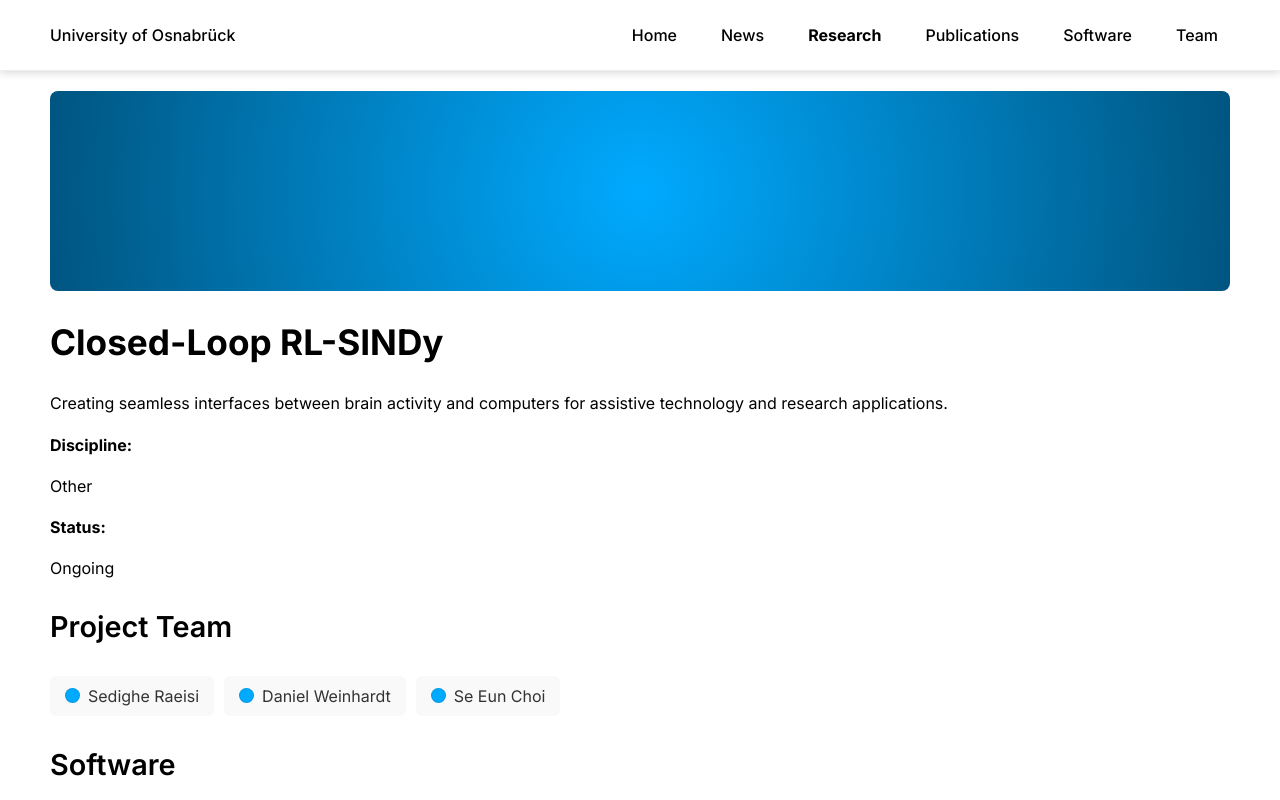
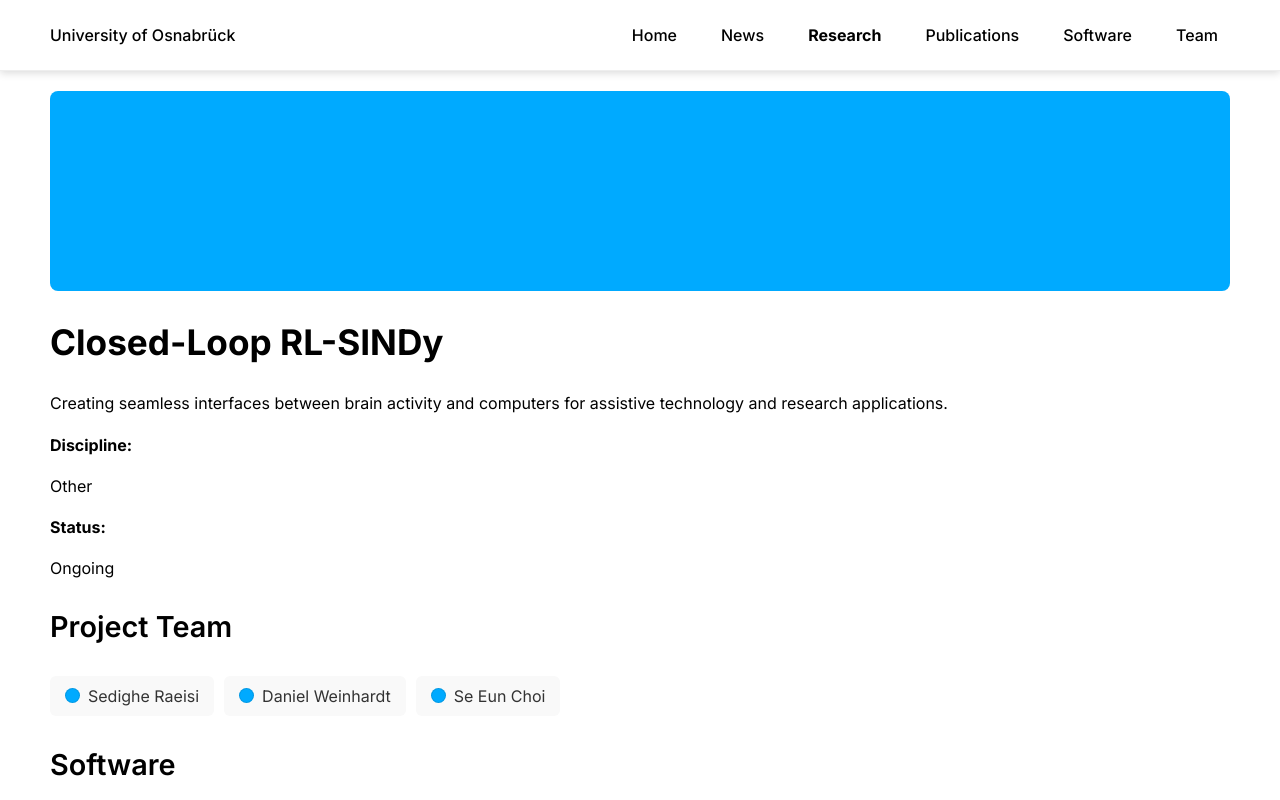
Before and after one commit to musslick/lab-website, a React (Create React App) app: page /projects/brain-computer in a window 1280 px wide. Shown: the top 800 px of the page. Built offline with nearby package versions, Linux system fonts and the light colour scheme.

Commit message:
project detail banner

```diff
--- a/src/pages/ProjectDetails.tsx
+++ b/src/pages/ProjectDetails.tsx
@@ -109,27 +109,24 @@ const ProjectDetails: React.FC = () => {
     setIsFrozen(true);
   };
 
-  // Generate dynamic gradient based on mouse position
+  // Update the gradient generation based on topics
   const generateDynamicGradient = () => {
-    if (topicColors.length === 0) return `radial-gradient(circle at center, ${baseColor} 0%, ${baseColor} 100%)`;
+    // If no topics, return the pure lab color
+    if (!project.topics || project.topics.length === 0) {
+      return baseColor;
+    }
 
-    // Get mouse position as percentage of header dimension
+    // Get mouse position as percentage of card dimension
     const { x, y } = mousePosition;
 
     // Create a dynamic position based on mouse
     const position = `circle at ${x}% ${y}%`;
 
-    // Generate gradient stops with percentages
-    const stops = topicColors.map((color, index) => {
-      if (index === topicColors.length - 1) {
-        return `${color} 100%`;
-      }
-      // Adjust distribution to make the gradient more dynamic and responsive to mouse
-      const percentage = Math.round(Math.pow(index / (topicColors.length - 1), 0.8) * 85);
-      return `${color} ${percentage}%`;
-    }).join(', ');
+    // Get topic colors from the project
+    const topicColors = getTopicColorsFromProject(project);
 
-    return `radial-gradient(${position}, ${stops})`;
+    // Create a gradient with the unified function
+    return createProjectGradient(topicColors, position);
   };
 
   if (loading) {
```
